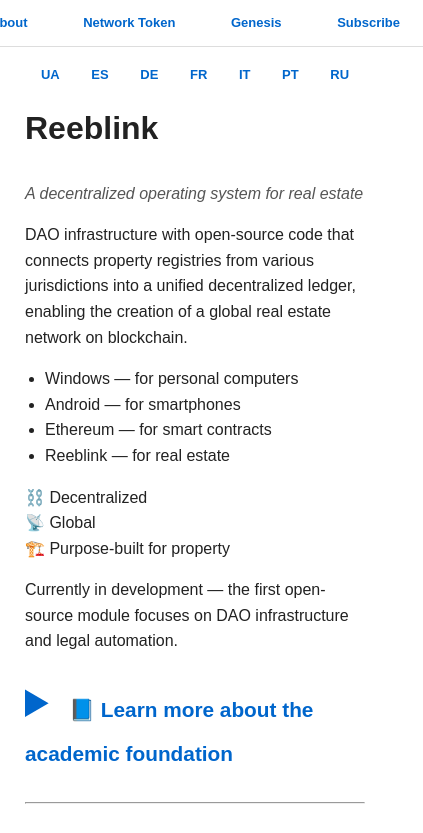
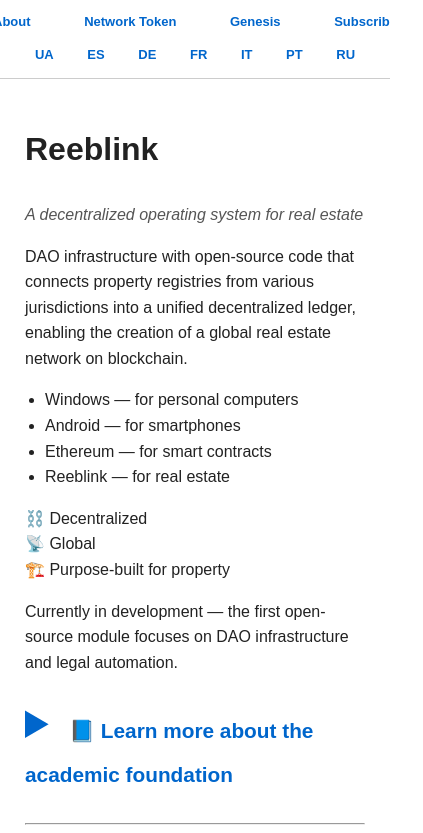
Before and after one commit to yuriiholubua/reeblink.github.io, a plain HTML site: page index.html in a window 390 px wide. Shown: the top 833 px of the page, 423 px wide, since content can reach past the window. Drawn offline with Linux system fonts and the light colour scheme.

Commit message:
Update index.html

```diff
--- a/index.html
+++ b/index.html
@@ -129,47 +129,43 @@ html {
     scroll-margin-top: 100px;
   }
 
-  .main-nav {
-    position: sticky;
+  .header-container {
+    position: fixed;
     top: 0;
-    z-index: 999;
-    background-color: white; /* или другой фон сайта */
+    left: 0;
+    right: 0;
+    z-index: 1000;
+    background-color: white;
+    padding-top: 0.5em;
+    padding-bottom: 0.5em;
+    display: flex;
+    flex-direction: column;
+    align-items: center;
+    border-bottom: 1px solid #ccc;
+  }
+
+  .main-nav,
+  .lang-switcher {
     display: flex;
     flex-wrap: nowrap;
     justify-content: center;
+    align-items: center;
     overflow-x: auto;
-    gap: 10px;
-    padding: 0.5em 0;
-    margin-bottom: 0.5em;
-    border-bottom: 1px solid #ddd;
+    gap: 8px;
+    width: 100%;
   }
 
-  .main-nav a {
+  .main-nav a,
+  .lang-switcher a {
     font-size: 13px;
     padding: 0.3em 0.6em;
     white-space: nowrap;
+    text-align: center;
+    flex: unset;
   }
 
-  .lang-switcher {
-    font-size: 13px;
-    display: flex;
-    flex-wrap: nowrap;
-    justify-content: center;
-    overflow-x: auto;
-    gap: 6px;
-    margin-top: 0.5em;
-  }
-
-  .lang-switcher a {
-    font-size: inherit;
-    padding: 0.3em 0.6em;
-    white-space: nowrap;
-  }
-
-  .header-container {
-    display: flex;
-    flex-direction: column;
-    align-items: center;
+  body {
+    padding-top: 120px;
   }
 }
 </style>
```
